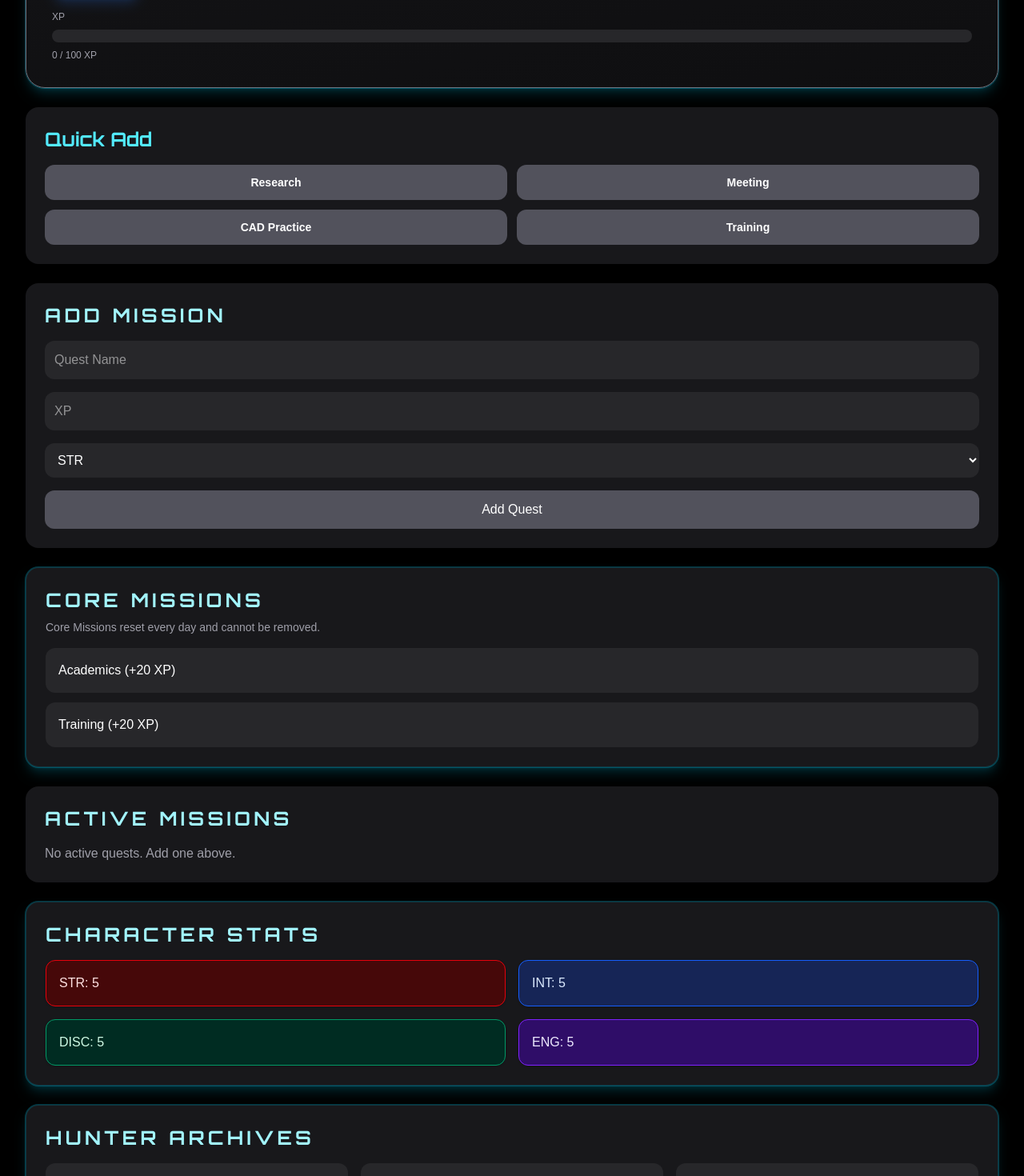
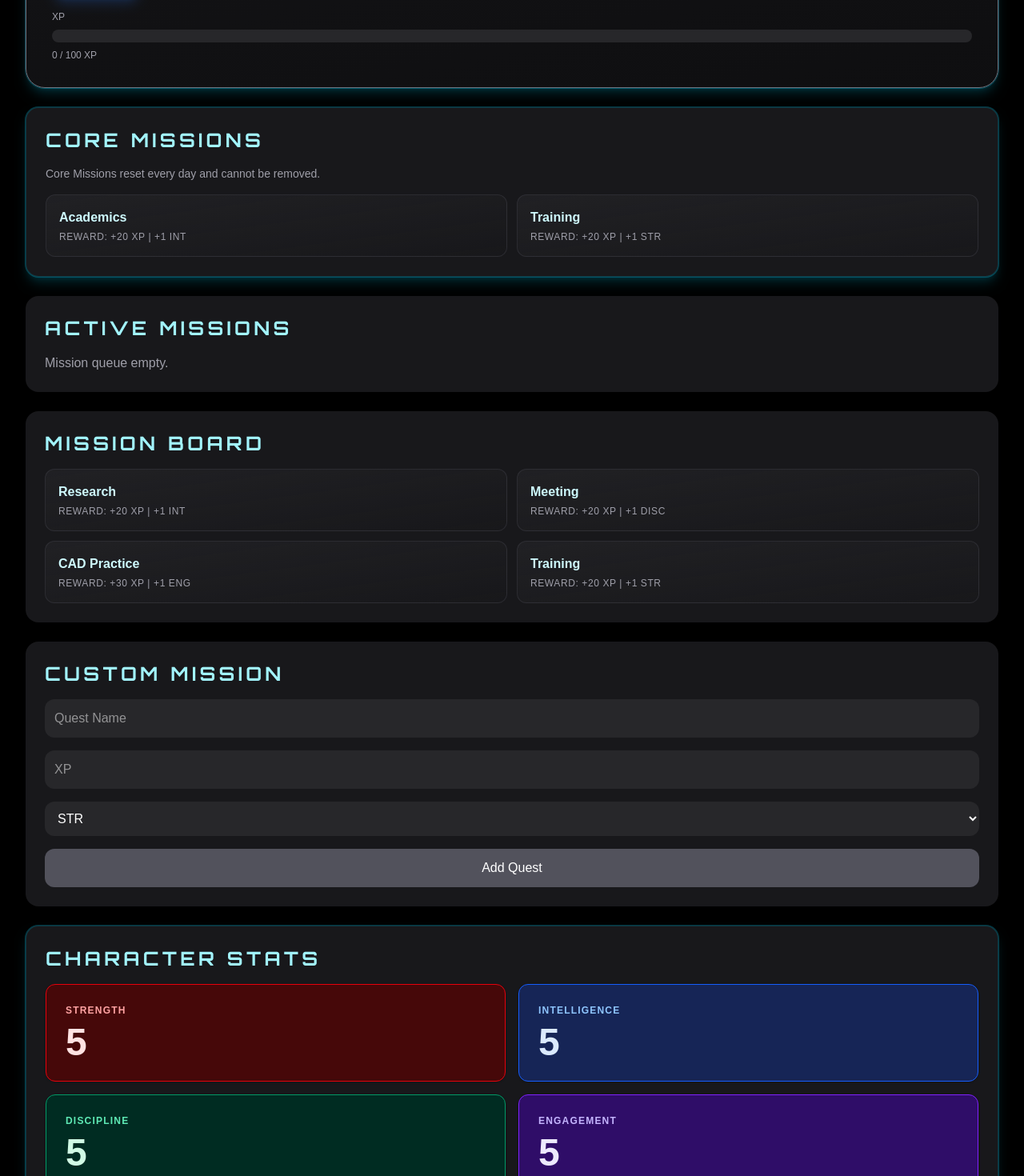
Before and after one commit to Saikat-cloud128/Hunter-System, a Next.js app: page / in a window 1280 px wide. Shown: the part 300-1770 px from the top of the page at 80% size. Built offline with nearby package versions, Linux system fonts and the light colour scheme.

Commit message:
Ui Overhaul

```diff
--- a/app/page.tsx
+++ b/app/page.tsx
@@ -563,47 +563,128 @@ function quickAddQuest(name: string, stat: StatKey, xp: number) {
 
 
 
-      {/* QUICK ADD */}
+      {/* CORE MISSIONS */}
+      <div className="bg-zinc-900 p-6 rounded-2xl mb-6 shadow-lg shadow-cyan-500/20 ring-1 ring-cyan-500/30 border border-cyan-500/20">
+        <h2 className="font-orbitron text-2xl font-semibold mb-4 text-cyan-200 uppercase tracking-[0.18em]">
+          CORE MISSIONS
+        </h2>
+        <p className="text-zinc-400 text-sm mb-4">Core Missions reset every day and cannot be removed.</p>
+
+        {coreQuests.length === 0 ? (
+          <p className="text-zinc-400">Loading core missions...</p>
+        ) : (
+          <div className="grid grid-cols-1 sm:grid-cols-2 gap-3">
+            {coreQuests.map((quest, index) => (
+              <button
+                key={index}
+                onClick={() => completeCoreQuest(index)}
+                disabled={quest.completed}
+                className={`text-left p-4 rounded-xl transition-colors border border-opacity-30 ${
+                  quest.completed
+                    ? "bg-green-900/40 border-green-600 text-green-200"
+                    : `bg-gradient-to-br from-zinc-800/60 to-zinc-900/40 border-zinc-700/50 ${theme.buttonHover}`
+                }`}
+              >
+                <div className="flex items-center justify-between">
+                  <div className="flex-1">
+                    <div className="font-semibold text-cyan-100">{quest.completed ? "✓ " : ""}{quest.name}</div>
+                    <div className="text-xs text-zinc-400 mt-1 uppercase tracking-wider">Reward: +{quest.xp} XP | +1 {quest.stat}</div>
+                  </div>
+                </div>
+              </button>
+            ))}
+          </div>
+        )}
+      </div>
+
+      {/* ACTIVE MISSIONS */}
       <div className="bg-zinc-900 p-6 rounded-2xl mb-6">
-        <h2 className="font-orbitron text-2xl font-semibold mb-4 text-cyan-300">
-          Quick Add
+        <h2 className="font-orbitron text-2xl font-semibold mb-4 text-cyan-200 uppercase tracking-[0.18em]">
+          ACTIVE MISSIONS
         </h2>
 
-        <div className="grid grid-cols-2 gap-3">
+        {quests.length === 0 ? (
+          <p className="text-zinc-400">
+            Mission queue empty.
+          </p>
+        ) : (
+          <div className="space-y-3">
+            {quests.map((quest, index) => (
+
+              <div
+        key={index}
+        className="flex gap-2"
+      >
+        <button
+          onClick={() => completeQuest(index)}
+          disabled={quest.completed}
+          className={`flex-1 text-left p-4 rounded-xl transition-colors ${
+            quest.completed
+              ? "bg-green-700"
+              : `bg-zinc-800 ${theme.buttonHover}`
+          }`}
+        >
+          {quest.completed ? "✓ " : ""}
+          {quest.name} (+{quest.xp} XP)
+        </button>
+
+        <button
+          onClick={() => deleteQuest(index)}
+          className="bg-red-700 px-4 rounded-xl hover:bg-red-900"
+        >
+          ✕
+        </button>
+      </div>
+            ))}
+          </div>
+        )}
+      </div>
+
+      {/* MISSION BOARD */}
+      <div className="bg-zinc-900 p-6 rounded-2xl mb-6">
+        <h2 className="font-orbitron text-2xl font-semibold mb-4 text-cyan-200 uppercase tracking-[0.18em]">
+          MISSION BOARD
+        </h2>
+
+        <div className="grid grid-cols-1 sm:grid-cols-2 gap-3">
           <button
             onClick={() => quickAddQuest("Research", "INT", 20)}
-            className={`${theme.buttonBg} p-3 rounded-xl transition-colors ${theme.buttonHover} font-semibold text-sm`}
+            className={`text-left p-4 rounded-xl transition-colors border border-opacity-30 bg-gradient-to-br from-zinc-800/60 to-zinc-900/40 border-zinc-700/50 ${theme.buttonHover}`}
           >
-            Research
+            <div className="font-semibold text-cyan-100">Research</div>
+            <div className="text-xs text-zinc-400 mt-1 uppercase tracking-wider">Reward: +20 XP | +1 INT</div>
           </button>
 
           <button
             onClick={() => quickAddQuest("Meeting", "DISC", 20)}
-            className={`${theme.buttonBg} p-3 rounded-xl transition-colors ${theme.buttonHover} font-semibold text-sm`}
+            className={`text-left p-4 rounded-xl transition-colors border border-opacity-30 bg-gradient-to-br from-zinc-800/60 to-zinc-900/40 border-zinc-700/50 ${theme.buttonHover}`}
           >
-            Meeting
+            <div className="font-semibold text-cyan-100">Meeting</div>
+            <div className="text-xs text-zinc-400 mt-1 uppercase tracking-wider">Reward: +20 XP | +1 DISC</div>
           </button>
 
           <button
             onClick={() => quickAddQuest("CAD Practice", "ENG", 30)}
-            className={`${theme.buttonBg} p-3 rounded-xl transition-colors ${theme.buttonHover} font-semibold text-sm`}
+            className={`text-left p-4 rounded-xl transition-colors border border-opacity-30 bg-gradient-to-br from-zinc-800/60 to-zinc-900/40 border-zinc-700/50 ${theme.buttonHover}`}
           >
-            CAD Practice
+            <div className="font-semibold text-cyan-100">CAD Practice</div>
+            <div className="text-xs text-zinc-400 mt-1 uppercase tracking-wider">Reward: +30 XP | +1 ENG</div>
           </button>
 
           <button
             onClick={() => quickAddQuest("Training", "STR", 20)}
-            className={`${theme.buttonBg} p-3 rounded-xl transition-colors ${theme.buttonHover} font-semibold text-sm`}
+            className={`text-left p-4 rounded-xl transition-colors border border-opacity-30 bg-gradient-to-br from-zinc-800/60 to-zinc-900/40 border-zinc-700/50 ${theme.buttonHover}`}
           >
-            Training
+            <div className="font-semibold text-cyan-100">Training</div>
+            <div className="text-xs text-zinc-400 mt-1 uppercase tracking-wider">Reward: +20 XP | +1 STR</div>
           </button>
         </div>
       </div>
 
-      {/* ADD QUEST */}
+      {/* ADD MISSION */}
 <div className="bg-zinc-900 p-6 rounded-2xl mb-6">
   <h2 className="font-orbitron text-2xl font-semibold mb-4 text-cyan-200 uppercase tracking-[0.18em]">
-    ADD MISSION
+    CUSTOM MISSION
   </h2>
 
   <div className="flex flex-col gap-4">
@@ -647,99 +728,33 @@ function quickAddQuest(name: string, stat: StatKey, xp: number) {
 
 
 
-      {/* QUESTS */}
-<div className="bg-zinc-900 p-6 rounded-2xl mb-6 shadow-lg shadow-cyan-500/20 ring-1 ring-cyan-500/30 border border-cyan-500/20">
-  <h2 className="font-orbitron text-2xl font-semibold mb-2 text-cyan-200 uppercase tracking-[0.18em]">
-    CORE MISSIONS
-  </h2>
-        <p className="text-zinc-400 text-sm mb-4">Core Missions reset every day and cannot be removed.</p>
 
-        {coreQuests.length === 0 ? (
-          <p className="text-zinc-400">Loading core missions...</p>
-        ) : (
-          <div className="space-y-3">
-            {coreQuests.map((quest, index) => (
-              <button
-                key={index}
-                onClick={() => completeCoreQuest(index)}
-                disabled={quest.completed}
-                className={`w-full text-left p-4 rounded-xl transition-colors ${
-                  quest.completed
-                    ? "bg-green-700"
-                    : `bg-zinc-800 ${theme.buttonHover}`
-                }`}
-              >
-                {quest.completed ? "✓ " : ""}
-                {quest.name} (+{quest.xp} XP)
-              </button>
-            ))}
-          </div>
-        )}
-      </div>
 
-      <div className="bg-zinc-900 p-6 rounded-2xl mb-6">
-        <h2 className="font-orbitron text-2xl font-semibold mb-4 text-cyan-200 uppercase tracking-[0.18em]">
-          ACTIVE MISSIONS
-        </h2>
-
-        {quests.length === 0 ? (
-  <p className="text-zinc-400">
-    No active quests. Add one above.
-  </p>
-) : (
-  <div className="space-y-3">
-    {quests.map((quest, index) => (
-
-      <div
-  key={index}
-  className="flex gap-2"
->
-  <button
-    onClick={() => completeQuest(index)}
-    disabled={quest.completed}
-    className={`flex-1 text-left p-4 rounded-xl transition-colors ${
-      quest.completed
-        ? "bg-green-700"
-        : `bg-zinc-800 ${theme.buttonHover}`
-    }`}
-  >
-    {quest.completed ? "✓ " : ""}
-    {quest.name} (+{quest.xp} XP)
-  </button>
-
-  <button
-    onClick={() => deleteQuest(index)}
-    className="bg-red-700 px-4 rounded-xl hover:bg-red-900"
-  >
-    ✕
-  </button>
-</div>
-    ))}
-  </div>
-)}
-      </div>
-
-      {/* STATS */}
+      {/* CHARACTER STATS */}
       <div className="bg-zinc-900 p-6 rounded-2xl shadow-lg shadow-cyan-500/20 ring-1 ring-cyan-500/30 border border-cyan-500/20">
         <h2 className="font-orbitron text-2xl font-semibold mb-4 text-cyan-200 uppercase tracking-[0.18em]">
           CHARACTER STATS
         </h2>
 
         <div className="grid grid-cols-2 gap-4">
-          <div className="bg-red-950 border border-red-600 p-4 rounded-xl text-red-100 shadow-sm">
-            STR: {stats.STR}
+          <div className="bg-red-950 border border-red-600 p-6 rounded-xl text-red-100 shadow-sm flex flex-col">
+            <div className="text-xs text-red-300 uppercase tracking-widest font-semibold mb-2">Strength</div>
+            <div className="text-5xl font-extrabold leading-none">{stats.STR}</div>
           </div>
 
-          <div className="bg-blue-950 border border-blue-600 p-4 rounded-xl text-blue-100 shadow-sm">
-            INT: {stats.INT}
+          <div className="bg-blue-950 border border-blue-600 p-6 rounded-xl text-blue-100 shadow-sm flex flex-col">
+            <div className="text-xs text-blue-300 uppercase tracking-widest font-semibold mb-2">Intelligence</div>
+            <div className="text-5xl font-extrabold leading-none">{stats.INT}</div>
           </div>
 
-          <div className="bg-emerald-950 border border-emerald-600 p-4 rounded-xl text-emerald-100 shadow-sm">
-            DISC: {stats.DISC}
+          <div className="bg-emerald-950 border border-emerald-600 p-6 rounded-xl text-emerald-100 shadow-sm flex flex-col">
+            <div className="text-xs text-emerald-300 uppercase tracking-widest font-semibold mb-2">Discipline</div>
+            <div className="text-5xl font-extrabold leading-none">{stats.DISC}</div>
           </div>
 
-          <div className="bg-violet-950 border border-violet-600 p-4 rounded-xl text-violet-100 shadow-sm">
-            ENG: {stats.ENG}
+          <div className="bg-violet-950 border border-violet-600 p-6 rounded-xl text-violet-100 shadow-sm flex flex-col">
+            <div className="text-xs text-violet-300 uppercase tracking-widest font-semibold mb-2">Engagement</div>
+            <div className="text-5xl font-extrabold leading-none">{stats.ENG}</div>
           </div>
         </div>
       </div>
@@ -778,15 +793,15 @@ function quickAddQuest(name: string, stat: StatKey, xp: number) {
         </div>
       </div>
 
-      {/* RESET BUTTON */}
-      <button
-        onClick={resetSystem}
-        className="mt-6 bg-red-700 px-6 py-3 rounded-xl hover:bg-red-900"
-
-
-      >
-        Reset System
-      </button>
+      {/* SYSTEM RESET */}
+      <div className="mt-8 pt-6 border-t border-zinc-700 flex justify-center">
+        <button
+          onClick={resetSystem}
+          className="bg-red-900/40 border border-red-700/50 px-6 py-2 rounded-lg text-red-200 text-sm font-semibold hover:bg-red-900/60 transition-colors"
+        >
+          SYSTEM RESET
+        </button>
+      </div>
     </main>
   );
 }
```
